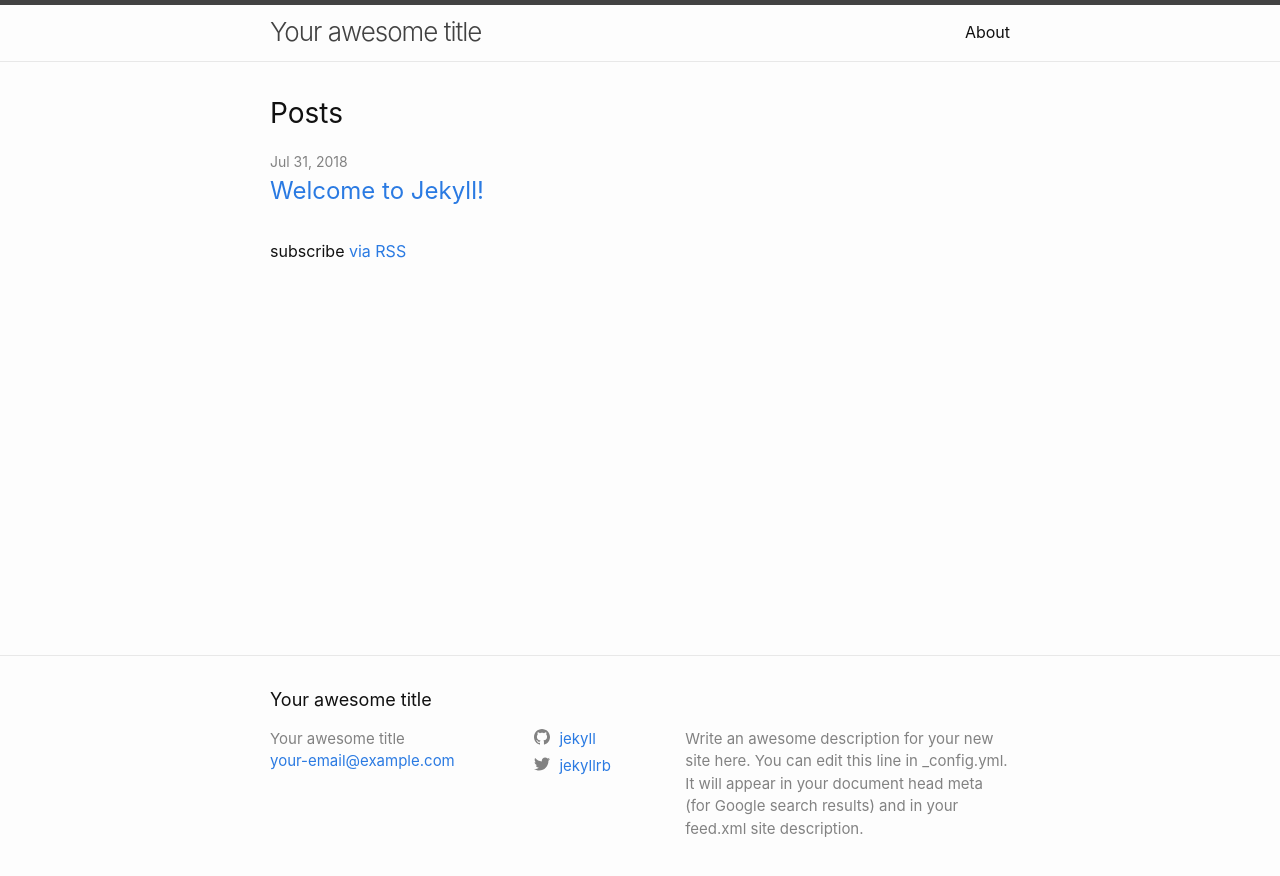
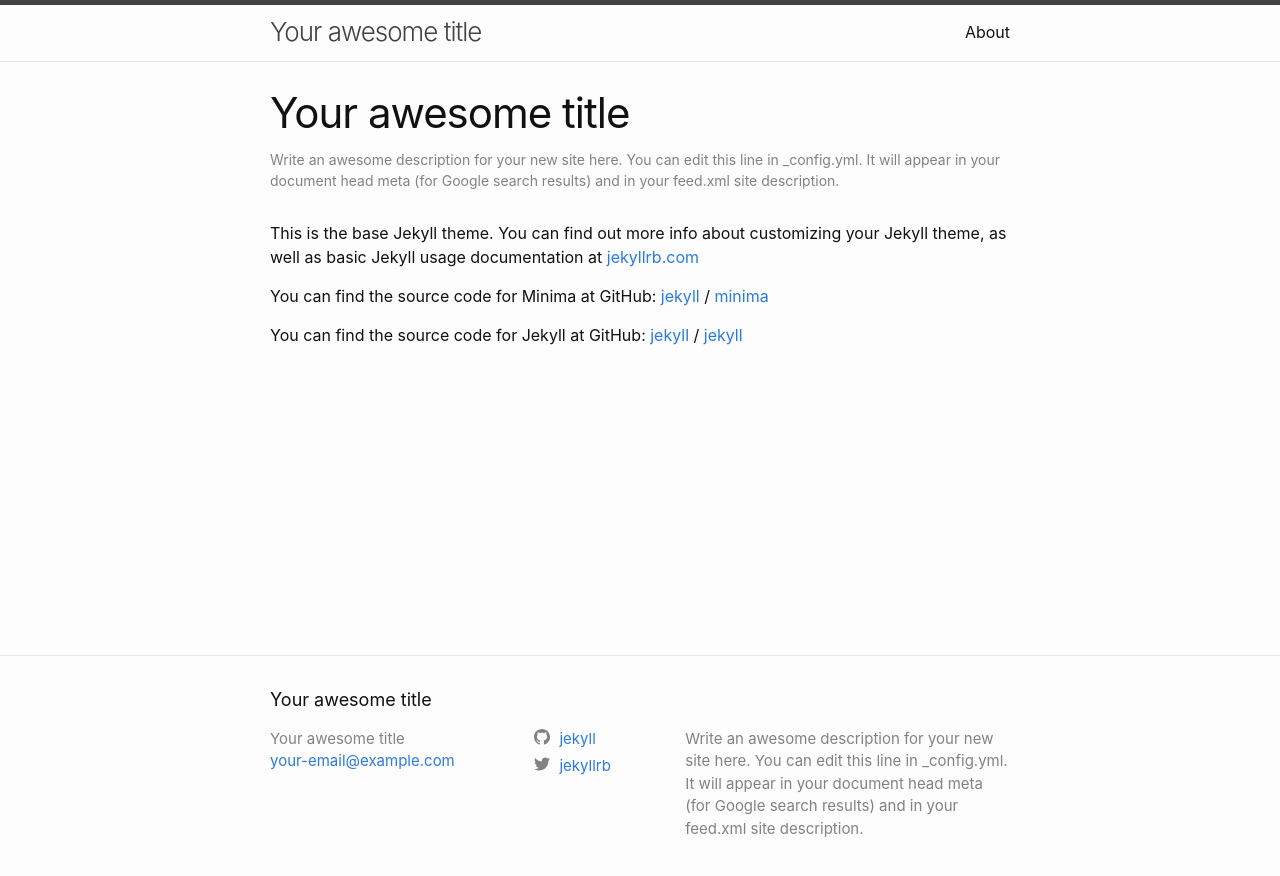
Before and after one commit to cristian-sulea/cristian-sulea-net, a Jekyll site: the page built from jekyllrb/index.md, in a window 1280 px wide. Shown: the top 876 px of the page. Built offline with Jekyll 4.4.1, drawn with Linux system fonts in a browser that asks for light colours.

Commit message:
new layout -> index

```diff
--- /dev/null
+++ b/jekyllrb/_layouts/index.html
@@ -0,0 +1,22 @@
+---
+layout: default
+---
+
+<article class="post">
+
+	<header class="post-header">
+		<h1 class="post-title">
+			{{ site.title | escape }}
+		</h1>
+		<p class="post-meta">
+			<span class="dt-published">
+				{{ site.description | escape }}
+			</span>
+		</p>
+	</header>
+
+	<div class="post-content">
+		{{ content }}
+	</div>
+
+</article>
--- a/jekyllrb/index.md
+++ b/jekyllrb/index.md
@@ -1,6 +1,18 @@
 ---
-# Feel free to add content and custom Front Matter to this file.
-# To modify the layout, see https://jekyllrb.com/docs/themes/#overriding-theme-defaults
 
-layout: home
+layout: index
+
 ---
+
+This is the base Jekyll theme. You can find out more info about customizing your Jekyll theme, as well as basic Jekyll usage documentation at [jekyllrb.com](https://jekyllrb.com/)
+
+You can find the source code for Minima at GitHub:
+[jekyll][jekyll-organization] /
+[minima](https://github.com/jekyll/minima)
+
+You can find the source code for Jekyll at GitHub:
+[jekyll][jekyll-organization] /
+[jekyll](https://github.com/jekyll/jekyll)
+
+
+[jekyll-organization]: https://github.com/jekyll
```
